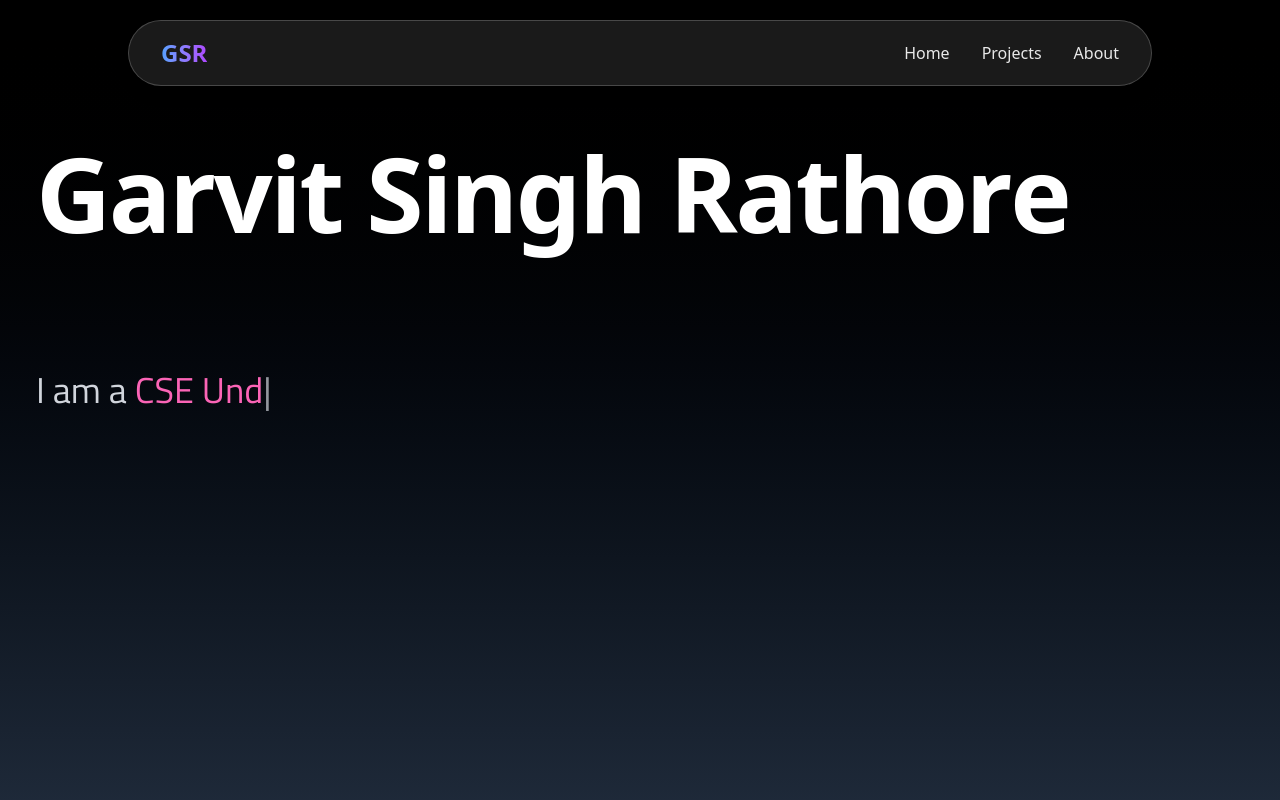
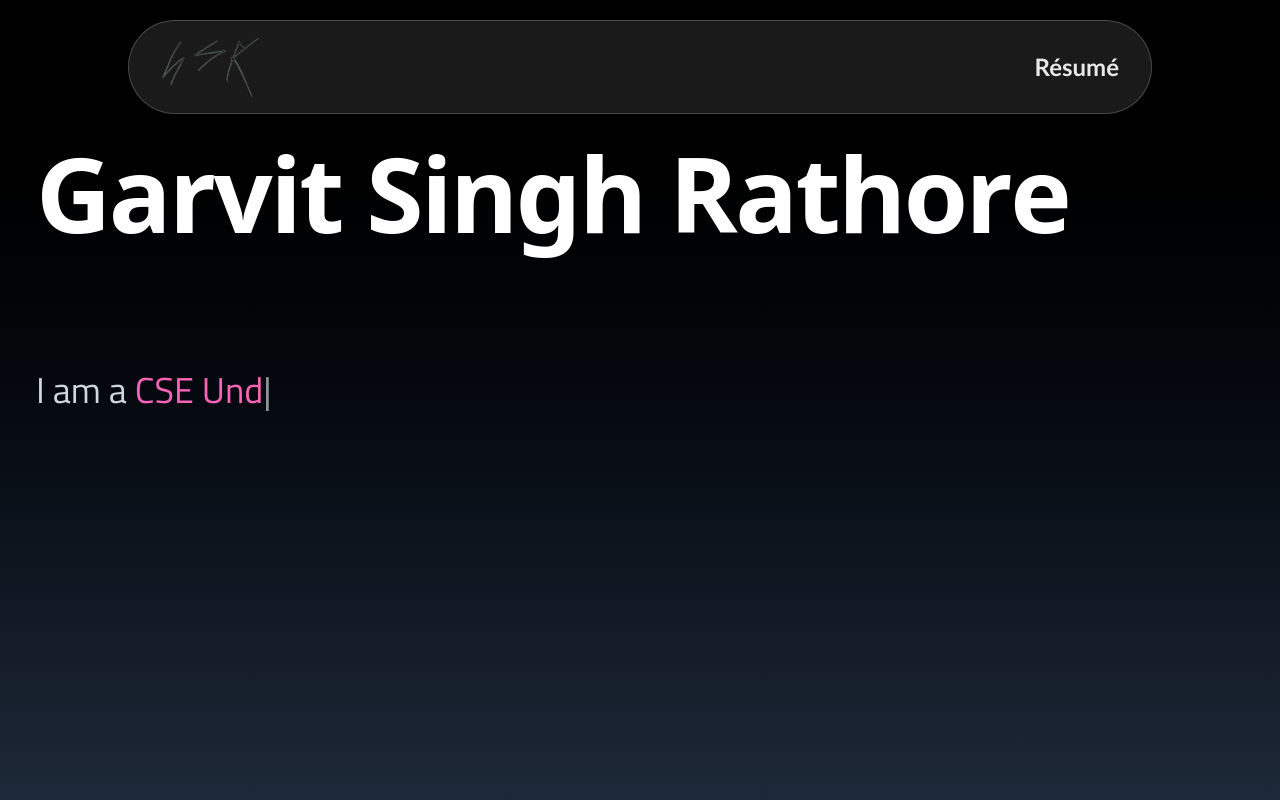
Before and after one commit to garvit000/portfolio, a React (Vite) app in the folder client/: page / in a window 1280 px wide. Shown: the top 800 px of the page. Built offline with nearby package versions, Linux system fonts and the light colour scheme.

Commit message:
Update navbar

```diff
--- a/client/src/Components/navbar.tsx
+++ b/client/src/Components/navbar.tsx
@@ -1,4 +1,6 @@
 import { motion } from "framer-motion";
+import GSR from "../assets/gsr.png";
+
 function Navbar() {
   return (
     <>
@@ -12,30 +14,15 @@ function Navbar() {
         className="fixed top-5 left-1/2 -translate-x-1/2 z-50 w-[95%] max-w-5xl"
       >
         <div className='bg-white/10 backdrop-blur-md shadow-lg shadow-black/20 rounded-full px-8 py-4 flex justify-between items-center border border-white/20 transition-all duration-300 hover:shadow-xl hover:shadow-black/30'>
-          <h1 className='text-2xl font-bold bg-linear-to-r from-blue-400 to-purple-500 bg-clip-text text-transparent'>GSR</h1>
-          <ul className='sm:flex hidden space-x-8'>
+          <img src={GSR} alt="GSR" className="w-25 h-15" />
+          <ul className='sm:flex space-x-8'>
             <li className='group'>
-              <a href="/" className='relative text-white/90 hover:text-white transition-colors duration-200'>
-                Home
-                <span className='absolute bottom-0 left-0 w-0 h-0.5 bg-linear-to-r from-blue-400 to-purple-500 group-hover:w-full transition-all duration-300'></span>
-              </a>
-            </li>
-            <li className='group'>
-              <a href="#projects" className='relative text-white/90 hover:text-white transition-colors duration-200'>
-                Projects
-                <span className='absolute bottom-0 left-0 w-0 h-0.5 bg-linear-to-r from-blue-400 to-purple-500 group-hover:w-full transition-all duration-300'></span>
-              </a>
-            </li>
-            <li className='group'>
-              <a href="#about" className='relative text-white/90 hover:text-white transition-colors duration-200'>
-                About
+              <a href="/gsr_resume.pdf" target="_blank" rel="noopener noreferrer" className='relative text-white/90 hover:text-white text-2xl font-bold transition-colors duration-200'>
+                <span style={{ fontFamily: "Calibri, serif" }}>Résumé</span>
                 <span className='absolute bottom-0 left-0 w-0 h-0.5 bg-linear-to-r from-blue-400 to-purple-500 group-hover:w-full transition-all duration-300'></span>
               </a>
             </li>
           </ul>
-          <button className='sm:hidden block font-bold text-2xl text-white/90 hover:text-white transition-colors duration-200 hover:scale-110 transform'>
-            &#8801;
-          </button>
         </div>
       </motion.nav>
     </>
```
Lines whose indentation alone changed are shown as unchanged.
